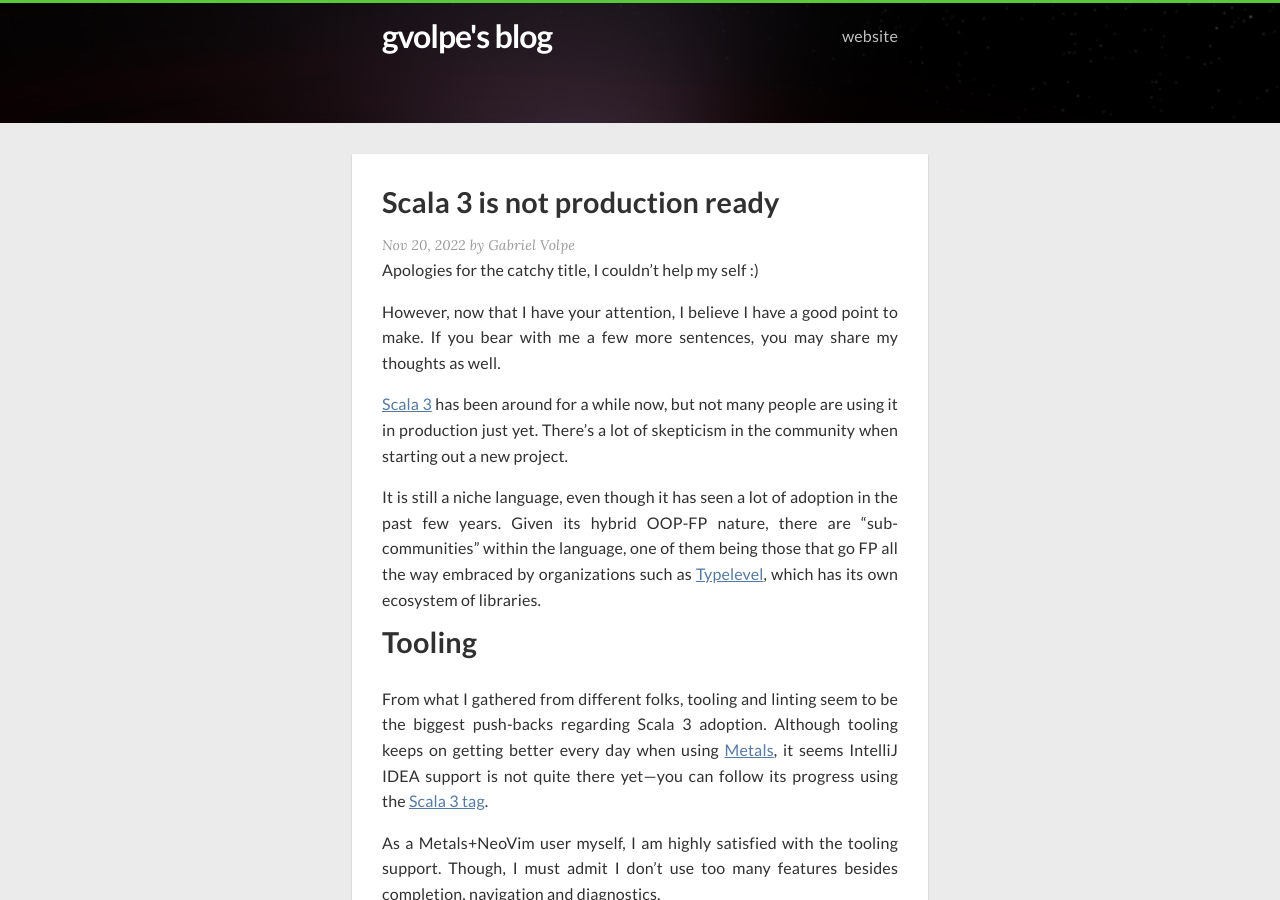
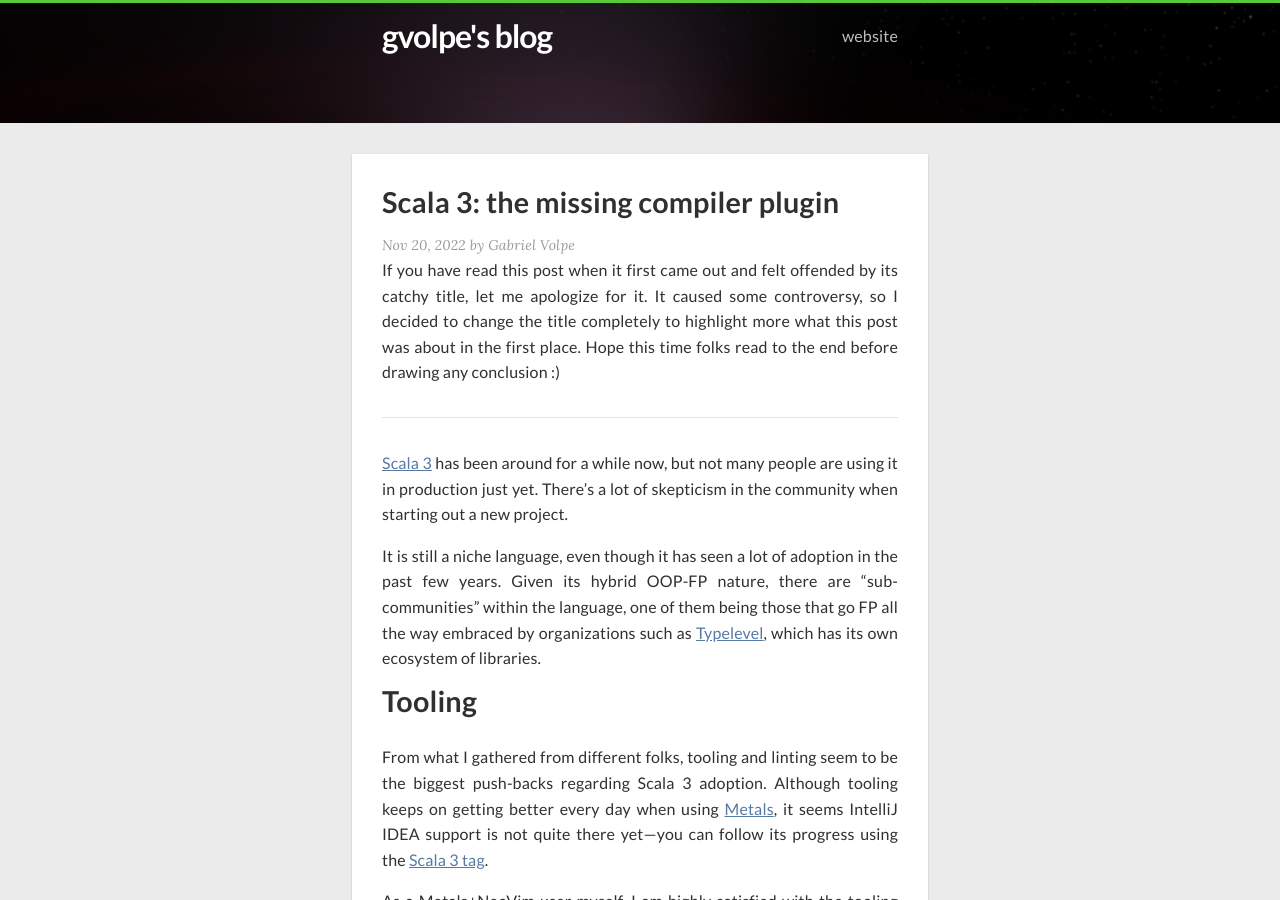
Before and after one commit to gvolpe/blog-comments, a Jekyll site: the page built from _posts/2022-11-20-scala3-is-not-prod-ready.md, in a window 1280 px wide and 900 px high. Built offline with Jekyll 4.4.1, drawn with Linux system fonts in a browser that asks for light colours; nearby versions of some CDN libraries.

Commit message:
update post title

```diff
--- a/_posts/2022-11-20-scala3-is-not-prod-ready.md
+++ b/_posts/2022-11-20-scala3-is-not-prod-ready.md
@@ -1,14 +1,14 @@
 ---
 layout: post
-title:  "Scala 3 is not production ready"
+title:  "Scala 3: the missing compiler plugin"
 date:   2022-11-20 10:45:00
 categories: scala3, scala, fp, functional programming, tooling, linting, linter
 github_comments_issueid: "19"
 ---
 
-Apologies for the catchy title, I couldn't help my self :)
+If you have read this post when it first came out and felt offended by its catchy title, let me apologize for it. It caused some controversy, so I decided to change the title completely to highlight more what this post was about in the first place. Hope this time folks read to the end before drawing any conclusion :)
 
-However, now that I have your attention, I believe I have a good point to make. If you bear with me a few more sentences, you may share my thoughts as well.
+---
 
 [Scala 3](https://docs.scala-lang.org/scala3/new-in-scala3.html) has been around for a while now, but not many people are using it in production just yet. There's a lot of skepticism in the community when starting out a new project.
 
```
